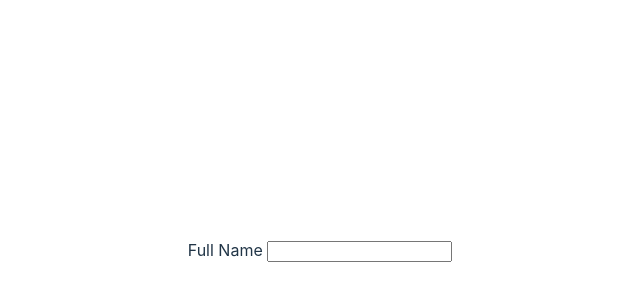
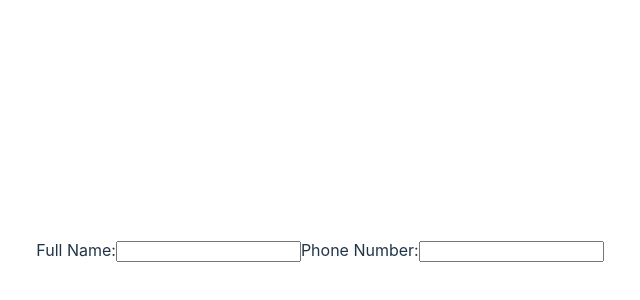
Before and after one commit to muhd09afiq/cv-app, a React (Vite) app: page / in a window 1280 px wide. Shown: the part 150-450 px from the top of the page, without its empty margins (320-960 px from the left). Built offline with nearby package versions, Linux system fonts and the light colour scheme.

Commit message:
wip: personal details section

```diff
--- a/src/App.jsx
+++ b/src/App.jsx
@@ -1,12 +1,8 @@
 import { useState } from "react";
-import reactLogo from "./assets/react.svg";
-import viteLogo from "/vite.svg";
 import "./App.css";
 import PersonalDetails from "./components/personal";
 
 function App() {
-  const [count, setCount] = useState(0);
-
   return (
     <>
       <PersonalDetails />
--- a/src/components/personal.jsx
+++ b/src/components/personal.jsx
@@ -1,19 +1,35 @@
 import { useState } from "react";
 
 export default function PersonalDetails() {
-  return <InputFullName />;
-}
+  const [fullName, setFullName] = useState("");
+  const [phoneNumber, setPhoneNumber] = useState("");
 
-function InputFullName() {
-  const [text, setText] = useState("");
+  const handleFullName = (e) => setFullName(e.target.value);
+  const handlePhoneNumber = (e) => setPhoneNumber(e.target.value);
 
-  function handleChange(e) {
-    setText(e.target.value);
-  }
+  const details = [
+    {
+      label: "Full Name:",
+      value: fullName,
+      onChange: handleFullName,
+    },
+    {
+      label: "Phone Number:",
+      value: phoneNumber,
+      onChange: handlePhoneNumber,
+    },
+  ];
 
   return (
-    <label>
-      Full Name <input value={text} onChange={handleChange} />
-    </label>
+    <>
+      <form action="">
+        {details.map((item, index) => (
+          <label key={index}>
+            {item.label}
+            <input value={item.value} onChange={item.onChange} />
+          </label>
+        ))}
+      </form>
+    </>
   );
 }
```
